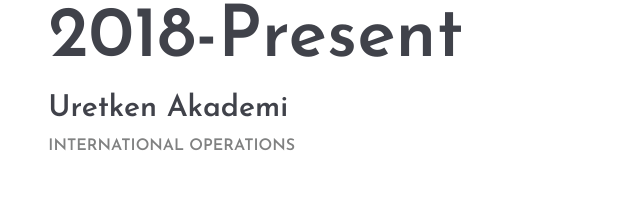
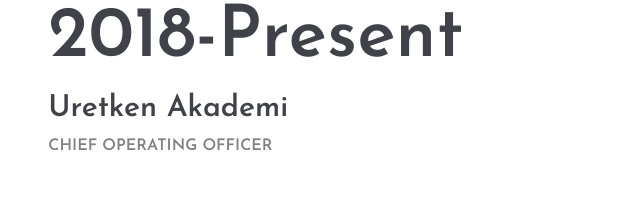
Before and after one commit to PrepMarquis/yigitaskan-com, a plain HTML site: page index.html in a window 1280 px wide. Shown: the part 1720-1918 px from the top of the page, 352-992 px from the left. Drawn offline with Linux system fonts and the light colour scheme; a script that the page names is missing.

Commit message:
Update index.html

```diff
--- a/index.html
+++ b/index.html
@@ -107,7 +107,7 @@
 
 	<h3>Uretken Akademi</h3>
 
-	<h4>International Operations</h4>
+	<h4>Chief Operating Officer</h4>
 
 	<p>Uretken akademi; is a social platform for delivering online courses on blockchain, mobile application development, cyber security etc. Face-to-face&nbsp;bootcamps on 21th century skills and entrepreneurship.</p>
 	</li>
```
